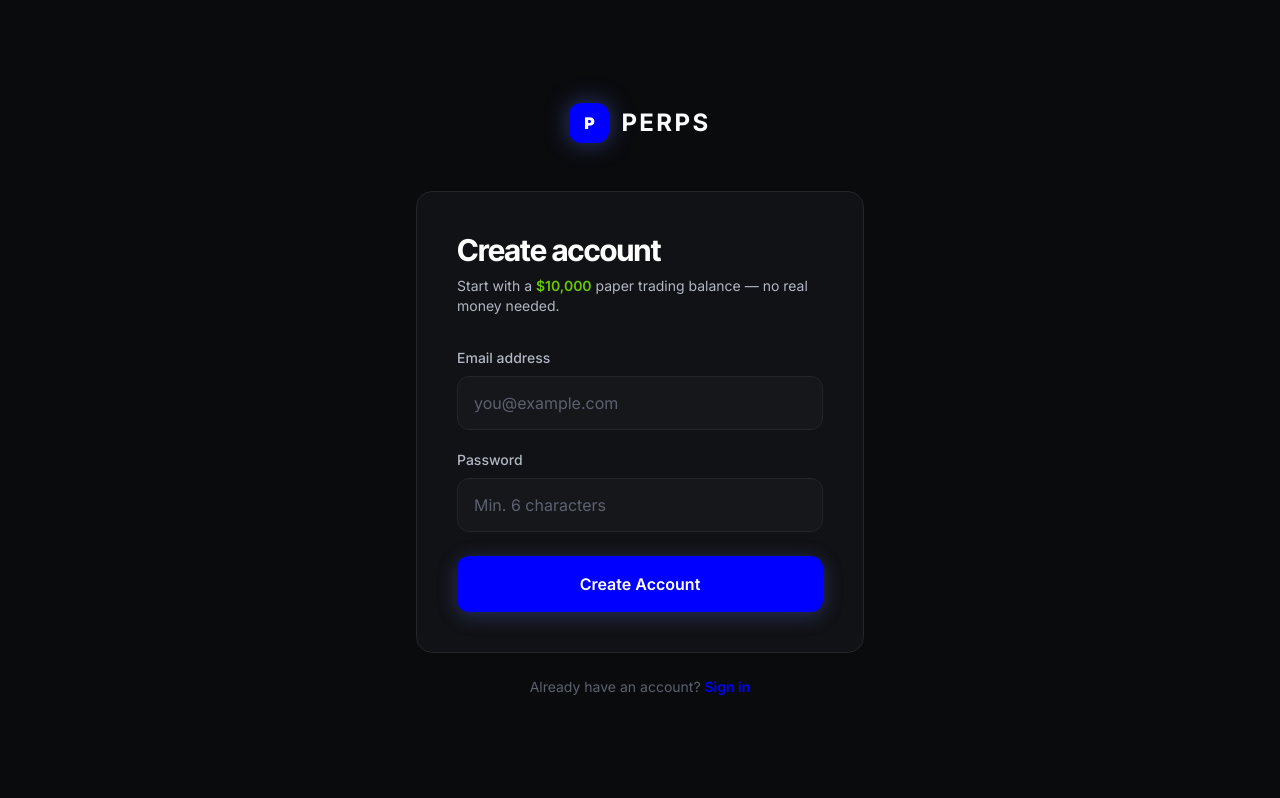
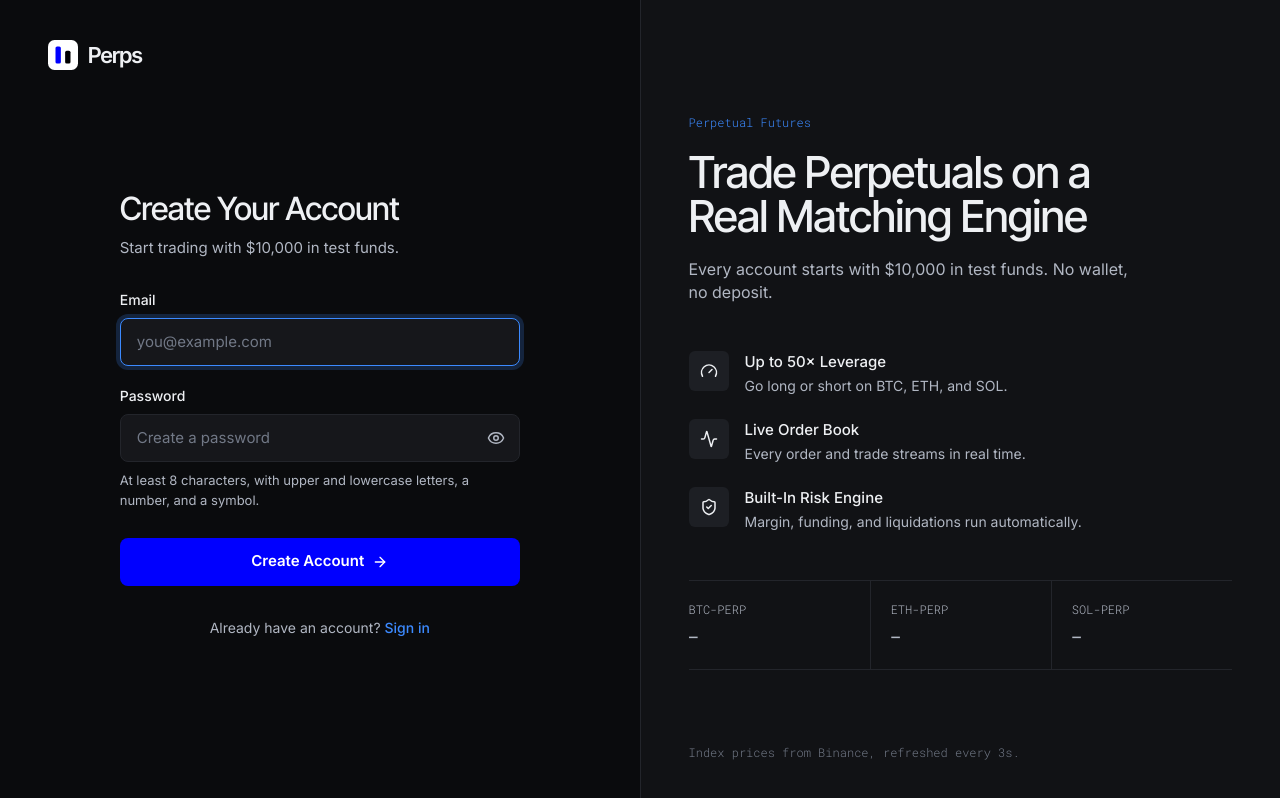
Before and after one commit to prince9118/perps-v2, a Next.js app in the folder apps/web/: page /signup in a window 1280 px wide. Built offline with nearby package versions, Linux system fonts and the light colour scheme; no server answers; a web font is replaced by a local one.

Commit message:
feat(web): redesign sign-up to match sign-in with password rules

```diff
--- a/apps/web/src/app/signup/page.tsx
+++ b/apps/web/src/app/signup/page.tsx
@@ -1,117 +1,214 @@
 "use client";
 
-import { useState } from "react";
-import { useRouter } from "next/navigation";
+import { Suspense, useEffect, useRef, useState, type FormEvent } from "react";
 import Link from "next/link";
+import { useRouter, useSearchParams } from "next/navigation";
+import { isAxiosError } from "axios";
+import { AlertCircle, ArrowRight, Loader2 } from "lucide-react";
 import { authApi } from "@/lib/api";
+import { apiErrorMessage } from "@/lib/errors";
+import {
+  EMAIL_MAX,
+  PASSWORD_MAX,
+  normalizeEmail,
+  validateEmail,
+  validateNewPassword,
+} from "@/lib/validation";
 import { useAuthStore } from "@/store/auth";
+import { AuthLayout } from "@/components/auth/AuthLayout";
+import { Field, PasswordField } from "@/components/ui/Field";
 
-export default function SignupPage() {
+const DEFAULT_REDIRECT = "/trade/BTC-PERP";
+
+function safeRedirect(next: string | null) {
+  return next && next.startsWith("/") && !next.startsWith("//") ? next : DEFAULT_REDIRECT;
+}
+
+type FieldName = "email" | "password";
+
+function SignupForm() {
   const router = useRouter();
+  const redirectTo = safeRedirect(useSearchParams().get("next"));
   const setUser = useAuthStore((s) => s.setUser);
+  const isLoggedIn = useAuthStore((s) => !!s.user);
+
   const [email, setEmail] = useState("");
   const [password, setPassword] = useState("");
-  const [error, setError] = useState("");
-  const [loading, setLoading] = useState(false);
+  const [touched, setTouched] = useState<Record<FieldName, boolean>>({ email: false, password: false });
+  const [serverErrors, setServerErrors] = useState<Partial<Record<FieldName, string>>>({});
+  const [formError, setFormError] = useState<string | null>(null);
+  const [submitting, setSubmitting] = useState(false);
 
-  async function handleSubmit(e: { preventDefault(): void }) {
+  const emailRef = useRef<HTMLInputElement>(null);
+  const passwordRef = useRef<HTMLInputElement>(null);
+
+  useEffect(() => {
+    if (isLoggedIn) router.replace(redirectTo);
+  }, [isLoggedIn, redirectTo, router]);
+
+  const errors: Record<FieldName, string | null> = {
+    email: validateEmail(email),
+    password: validateNewPassword(password),
+  };
+  const emailError = serverErrors.email ?? (touched.email ? errors.email : null);
+  const passwordError = serverErrors.password ?? (touched.password ? errors.password : null);
+
+  async function handleSubmit(e: FormEvent<HTMLFormElement>) {
     e.preventDefault();
-    setError("");
-    setLoading(true);
+    if (submitting) return;
+
+    setTouched({ email: true, password: true });
+    setFormError(null);
+    setServerErrors({});
+    if (errors.email) return emailRef.current?.focus();
+    if (errors.password) return passwordRef.current?.focus();
+
+    setSubmitting(true);
     try {
-      const res = await authApi.signup(email, password);
+      const res = await authApi.signup(normalizeEmail(email), password);
       setUser(res.data.user, res.data.token);
-      router.push("/trade/BTC-PERP");
-    } catch {
-      setError("Signup failed — email may already be in use.");
-    } finally {
-      setLoading(false);
+      router.replace(redirectTo);
+    } catch (err) {
+      const status = isAxiosError(err) ? err.response?.status : undefined;
+      const fieldErrors = isAxiosError(err)
+        ? (err.response?.data as { errors?: { path?: string; message?: string }[] } | undefined)?.errors
+        : undefined;
+
+      if (status === 409) {
+        setServerErrors({ email: "An account with this email already exists." });
+        emailRef.current?.focus();
+      } else if (status === 400 && fieldErrors?.length) {
+        const next: Partial<Record<FieldName, string>> = {};
+        for (const { path, message } of fieldErrors) {
+          if ((path === "email" || path === "password") && message && !next[path]) next[path] = message;
+        }
+        if (Object.keys(next).length) {
+          setServerErrors(next);
+          (next.email ? emailRef : passwordRef).current?.focus();
+        } else {
+          setFormError(apiErrorMessage(err, "We couldn't create your account. Try again."));
+        }
+      } else {
+        setFormError(apiErrorMessage(err, "We couldn't create your account. Try again."));
+      }
+      setSubmitting(false);
     }
   }
 
+  const signInHref = redirectTo === DEFAULT_REDIRECT ? "/login" : `/login?next=${encodeURIComponent(redirectTo)}`;
+
   return (
-    <div className="flex-1 flex items-center justify-center bg-bg px-4">
-      <div className="w-full max-w-md animate-fade-in">
+    <>
+      <header className="mb-8">
+        <h1 className="text-[32px] font-medium leading-none tracking-[-0.03em] text-fg">Create Your Account</h1>
+        <p className="mt-3 text-[15px] leading-[1.4] text-dim">Start trading with $10,000 in test funds.</p>
+      </header>
 
-        {/* Logo */}
-        <div className="flex items-center justify-center gap-3 mb-12">
-          <div className="w-10 h-10 rounded-xl bg-accent flex items-center justify-center shadow-[0_0_24px_rgba(92,115,242,0.45)]">
-            <span className="text-white text-base font-black">P</span>
-          </div>
-          <span className="text-white font-bold text-2xl tracking-widest">PERPS</span>
-        </div>
-
-        <div className="bg-card border border-line rounded-2xl p-10">
-
-          {/* Heading */}
-          <div className="mb-8">
-            <h1 className="text-3xl font-bold text-white mb-2">Create account</h1>
-            <p className="text-sm text-dim">
-              Start with a{" "}
-              <span className="text-buy font-semibold">$10,000</span>{" "}
-              paper trading balance — no real money needed.
-            </p>
-          </div>
-
-          <form onSubmit={handleSubmit} className="flex flex-col gap-5">
-
-            <div className="flex flex-col gap-2">
-              <label className="text-sm font-medium text-dim">
-                Email address
-              </label>
-              <input
-                type="email"
-                value={email}
-                onChange={(e) => setEmail(e.target.value)}
-                className="bg-panel border border-line rounded-xl px-4 py-3.5 text-base text-[#e2e5f5] placeholder:text-muted focus:outline-none focus:border-accent/60 transition-colors"
-                placeholder="you@example.com"
-                required
-              />
-            </div>
-
-            <div className="flex flex-col gap-2">
-              <label className="text-sm font-medium text-dim">
-                Password
-              </label>
-              <input
-                type="password"
-                value={password}
-                onChange={(e) => setPassword(e.target.value)}
-                className="bg-panel border border-line rounded-xl px-4 py-3.5 text-base text-[#e2e5f5] placeholder:text-muted focus:outline-none focus:border-accent/60 transition-colors"
-                placeholder="Min. 6 characters"
-                required
-                minLength={6}
-              />
-            </div>
-
-            {error && (
-              <div className="text-sm text-sell bg-sell-dim border border-sell/20 rounded-xl px-4 py-3">
-                {error}
+      <form noValidate onSubmit={handleSubmit} aria-busy={submitting} className="flex flex-col gap-5">
+        {formError && (
+          <div
+            role="alert"
+            className="flex items-start gap-2.5 rounded-lg border border-sell/25 bg-sell-dim px-4 py-3 text-sm text-fg"
+          >
+            <AlertCircle aria-hidden className="mt-0.5 size-4 shrink-0 text-sell" />
+            {formError}
           </div>
         )}
 
+        <Field
+          ref={emailRef}
+          label="Email"
+          type="email"
+          name="email"
+          inputMode="email"
+          autoComplete="email"
+          autoCapitalize="none"
+          spellCheck={false}
+          autoFocus
+          maxLength={EMAIL_MAX}
+          placeholder="you@example.com"
+          value={email}
+          onChange={(e) => {
+            setEmail(e.target.value);
+            setFormError(null);
+            setServerErrors((s) => ({ ...s, email: undefined }));
+          }}
+          onBlur={() => email && setTouched((t) => ({ ...t, email: true }))}
+          error={emailError}
+          disabled={submitting}
+        />
+        {serverErrors.email && (
+          <p className="-mt-3 text-[13px] leading-5 text-dim">
+            <Link
+              href={signInHref}
+              className="rounded font-medium text-link underline-offset-4 hover:underline focus-visible:outline-none focus-visible:ring-2 focus-visible:ring-link"
+            >
+              Sign in instead
+            </Link>
+          </p>
+        )}
+
+        <PasswordField
+          ref={passwordRef}
+          label="Password"
+          name="password"
+          autoComplete="new-password"
+          maxLength={PASSWORD_MAX}
+          placeholder="Create a password"
+          value={password}
+          onChange={(e) => {
+            setPassword(e.target.value);
+            setFormError(null);
+            setServerErrors((s) => ({ ...s, password: undefined }));
+          }}
+          onBlur={() => password && setTouched((t) => ({ ...t, password: true }))}
+          error={passwordError}
+          hint="At least 8 characters, with upper and lowercase letters, a number, and a symbol."
+          disabled={submitting}
+        />
+
         <button
           type="submit"
-              disabled={loading}
-              className="bg-accent hover:brightness-110 disabled:opacity-50 disabled:cursor-not-allowed text-white font-semibold py-4 rounded-xl text-base transition-all mt-1 shadow-[0_4px_20px_rgba(92,115,242,0.3)] hover:shadow-[0_6px_28px_rgba(92,115,242,0.45)]"
+          disabled={submitting}
+          className="group mt-2 flex h-12 items-center justify-center gap-2 rounded-lg bg-accent text-[15px] font-semibold text-white
+            transition-[background-color,transform] duration-150
+            hover:bg-accent-hover active:scale-[0.99]
+            focus-visible:outline-none focus-visible:ring-2 focus-visible:ring-link focus-visible:ring-offset-2 focus-visible:ring-offset-bg
+            disabled:cursor-not-allowed disabled:opacity-70"
         >
-              {loading ? "Creating account..." : "Create Account"}
+          {submitting ? (
+            <>
+              <Loader2 aria-hidden className="size-4 animate-spin" />
+              Creating account…
+            </>
+          ) : (
+            <>
+              Create Account
+              <ArrowRight aria-hidden className="size-4 transition-transform duration-100 group-hover:translate-x-0.5" />
+            </>
+          )}
         </button>
+      </form>
 
-          </form>
-        </div>
-
-        <p className="text-center text-sm text-muted mt-6">
+      <p className="mt-8 text-center text-sm text-dim">
         Already have an account?{" "}
         <Link
-            href="/login"
-            className="text-accent hover:brightness-125 font-semibold transition-all"
+          href={signInHref}
+          className="rounded font-medium text-link underline-offset-4 hover:underline focus-visible:outline-none focus-visible:ring-2 focus-visible:ring-link"
         >
           Sign in
         </Link>
       </p>
-
-      </div>
-    </div>
+    </>
   );
 }
+
+export default function SignupPage() {
+  return (
+    <AuthLayout>
+      <Suspense>
+        <SignupForm />
+      </Suspense>
+    </AuthLayout>
+  );
+}
```
Lines whose indentation alone changed are shown as unchanged.
